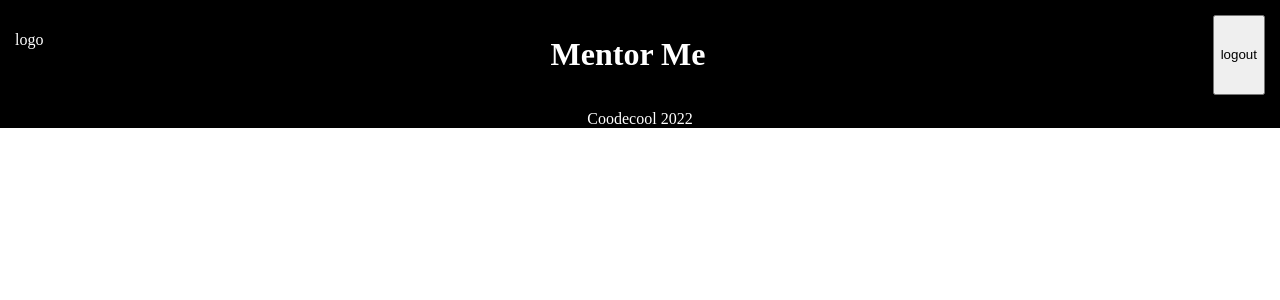
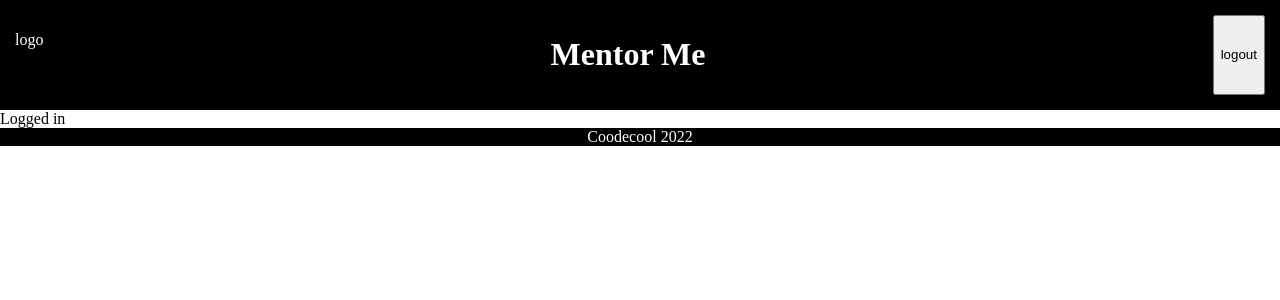
Before and after one commit to CodecoolGlobal/el-proyecte-grande-sprint-5-java-sutogabor, a React (Create React App) app in the folder mentor-me-react/: page / in a window 1280 px wide. Shown: the top 300 px of the page. Built offline with nearby package versions, Linux system fonts and the light colour scheme; the HTML template or start-up script is replaced by a standard one.

Commit message:
add home component

```diff
--- a/mentor-me-react/src/App.js
+++ b/mentor-me-react/src/App.js
@@ -1,6 +1,7 @@
 import Header from "./Header";
 import {useState} from "react";
 import Footer from "./Footer";
+import Home from "./Home";
 
 function App() {
     const [isLogged, setIsLogged] = useState(true);
@@ -12,6 +13,10 @@ function App() {
             title="Mentor Me"
             isLogged={isLogged}
         />
+        { isLogged
+            ? <div>Logged in</div>
+            : <Home />
+        }
         <Footer
             text="Coodecool 2022"
         />
--- a/mentor-me-react/src/Home.js
+++ b/mentor-me-react/src/Home.js
@@ -0,0 +1,10 @@
+import React from "react";
+
+const Home = () => {
+    return <div>
+        <h1>This is the Home page</h1>
+        <p>This page is shown when User is not logged in.</p>
+    </div>
+}
+
+export default Home;
```
